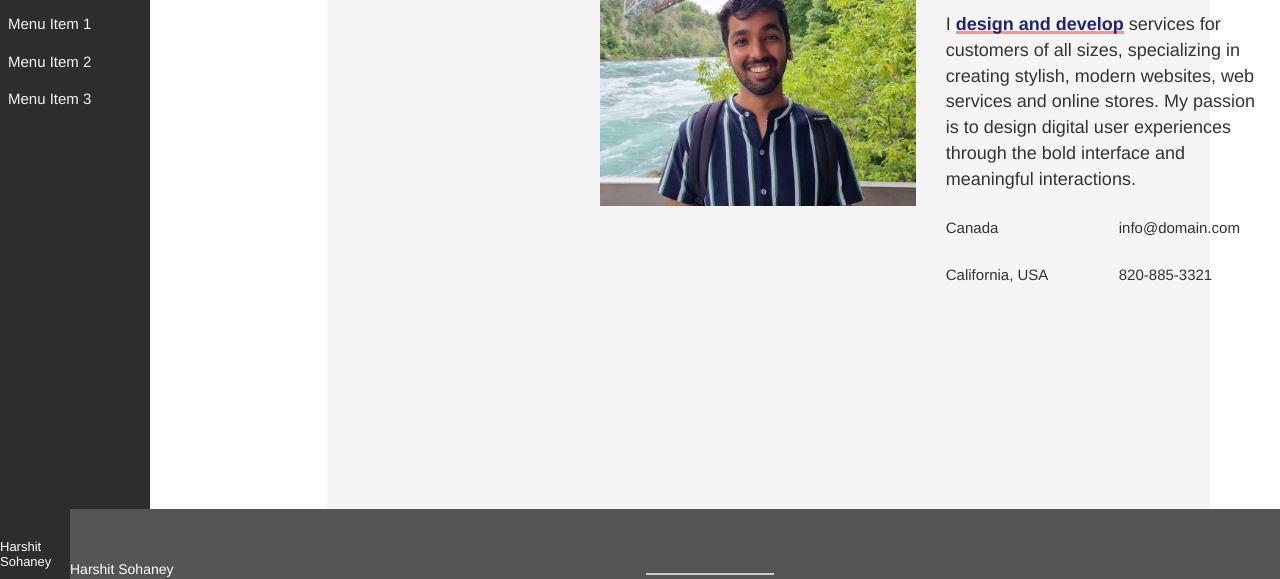
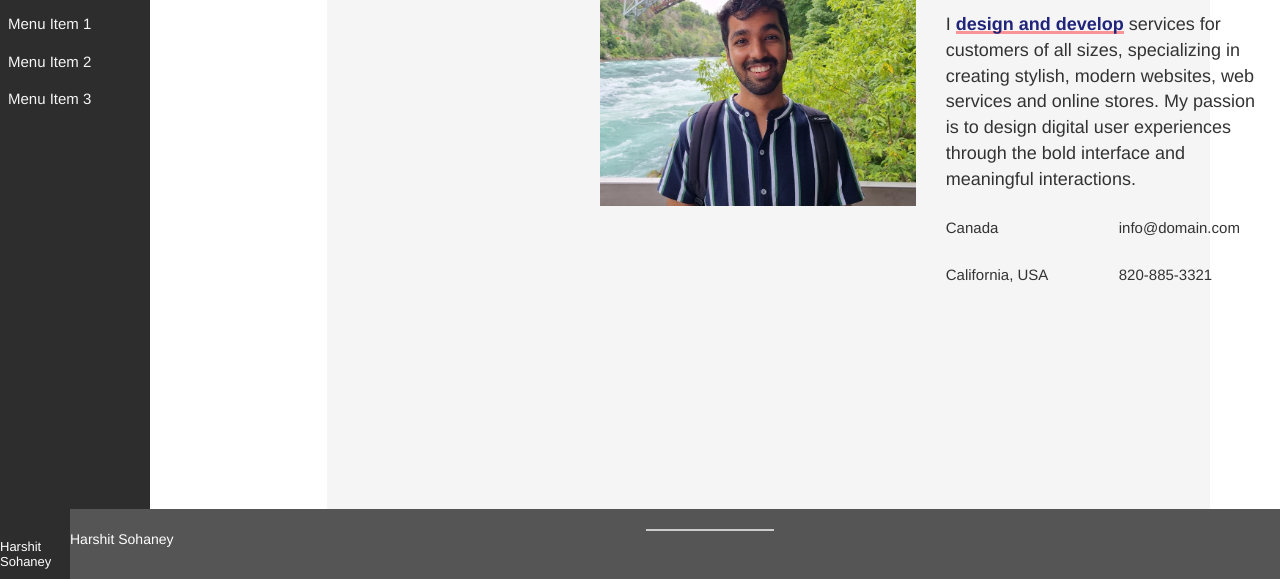
Before and after one commit to HarshitSohaney/Personal-Website, a plain HTML site: page index.html in a window 1280 px wide. Shown: the part 221-800 px from the top of the page. Drawn offline with nearby package versions, Linux system fonts and the light colour scheme.

Commit message:
Fixed footer layout

```diff
--- a/css/footerPlayer.css
+++ b/css/footerPlayer.css
@@ -1,8 +1,7 @@
-.footer {
+.footerStyle {
     background-color: #555;
     color: white;
     bottom: 0;
-    padding-top: 50px;
     position: fixed;
     height: 70px;
     width: 100%;
--- a/css/stylesheet.css
+++ b/css/stylesheet.css
@@ -131,10 +131,10 @@
   gap: 0px 0px;
   grid-template-areas:
     ". . ."
-    "Information progress-bar spotify-button"
+    "Information progressbar spotify-button"
     ". . .";
   grid-area: 3 / 1 / 4 / 4;
 }
-.progress-bar { grid-area: progress-bar; }
+.progressbar { grid-area: progressbar; }
 .Information { grid-area: Information; }
 .spotify-button { grid-area: spotify-button; }
--- a/index.html
+++ b/index.html
@@ -106,18 +106,20 @@
         <p>Lorem ipsum...</p>
       </div>
     </div>
-    <div class="footer">
-      <div class="progress-bar"></div>
-        <p> Harshit Sohaney</p>
+    <div class="footer footerStyle">
+      <div class="progressbar">
         <div class="progress-container">
           <div class="progress-bar" id="myBar"></div>
         </div>
-      <div class="Information"></div>
+      </div>
+
+      <div class="Information">
+        <p> Harshit Sohaney</p>
+      </div>
+
       <div class="player-buttons"></div>
       <div class="spotify-button"></div>
     </div>
-    <div class="navigation"></div>
-    <div class="information"></div>
   </div>
 
 
```
